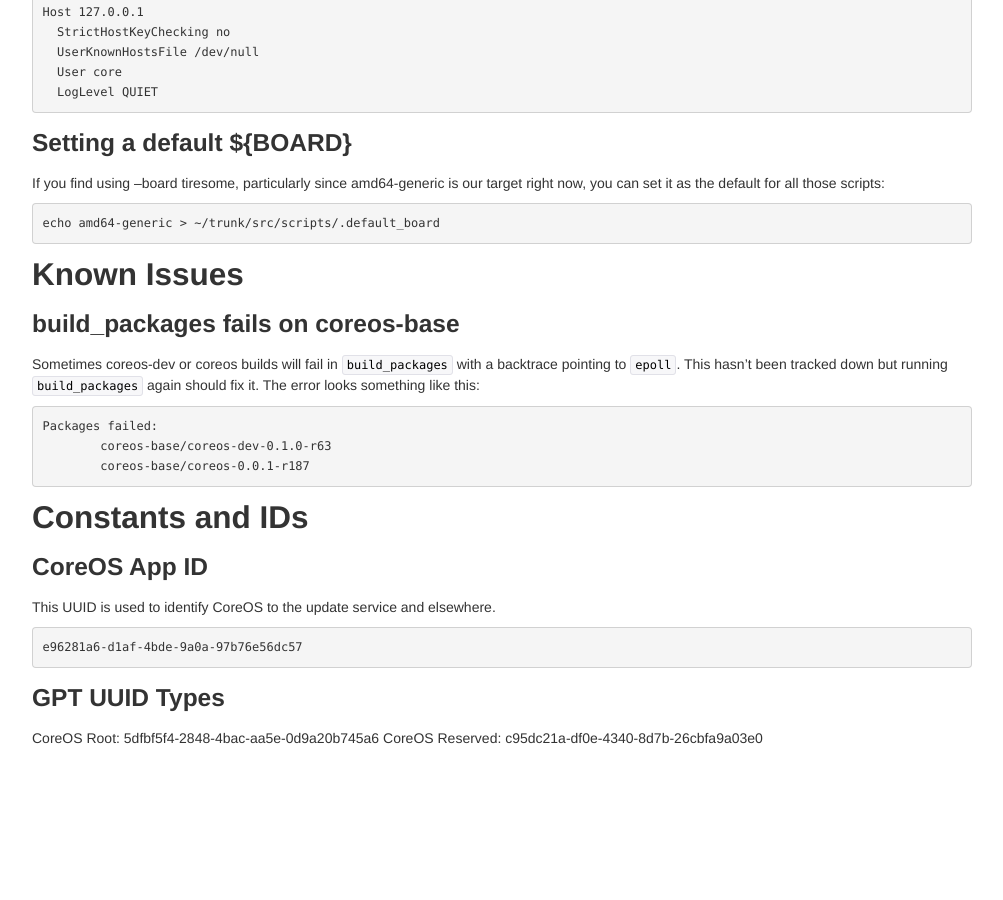
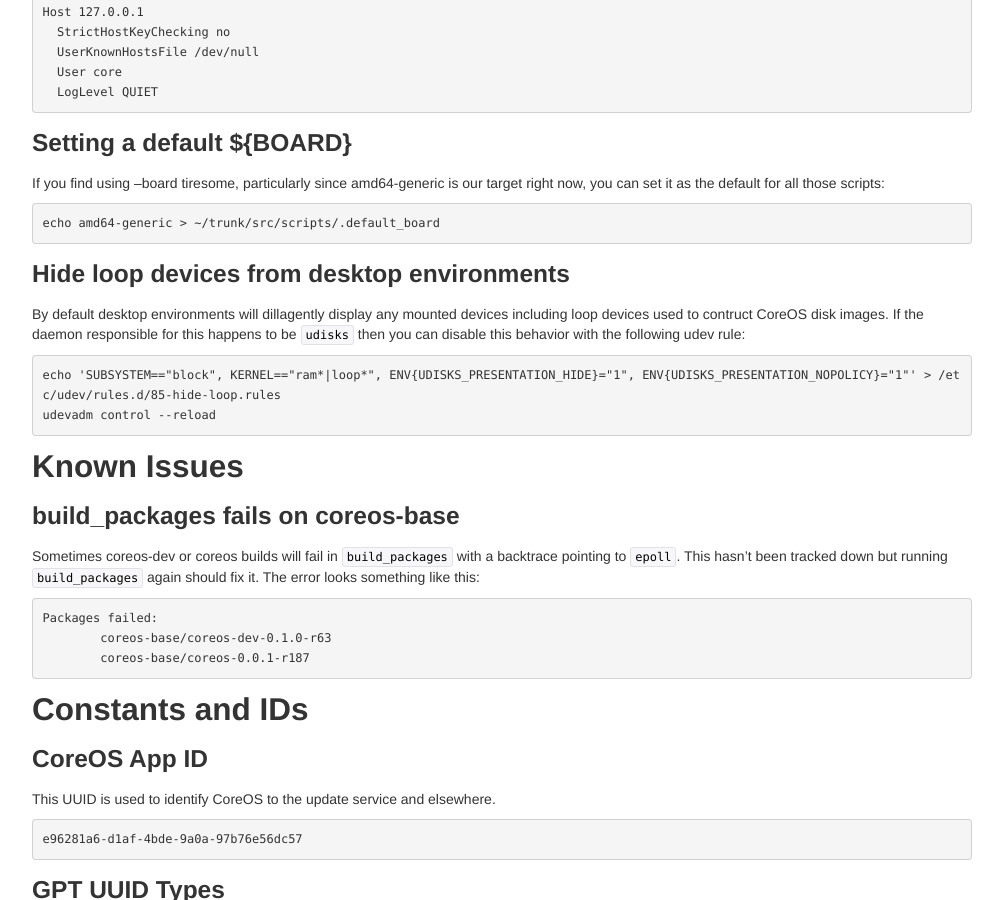
Before and after one commit to RandomStuffs22/coreos.github.com, a Jekyll site: the page built from index.markdown, in a window 1280 px wide and 900 px high, scrolled down 3578 px. Shown: the whole window, without its empty margins (138-1141 px from the left). Built offline with Jekyll 4.4.1, drawn with Linux system fonts in a browser that asks for light colours; Markdown is read by kramdown in place of the engine named in the settings; before the commit the page ends 4336 px from its top, so only the background shows below that.

Commit message:
feat(index): Document how to silence loopback disk

````diff
--- a/index.markdown
+++ b/index.markdown
@@ -272,6 +272,18 @@ target right now, you can set it as the default for all those scripts:
 echo amd64-generic > ~/trunk/src/scripts/.default_board
 ```
 
+### Hide loop devices from desktop environments
+
+By default desktop environments will dillagently display any mounted devices
+including loop devices used to contruct CoreOS disk images. If the daemon
+responsible for this happens to be ``udisks`` then you can disable this
+behavior with the following udev rule:
+
+```
+echo 'SUBSYSTEM=="block", KERNEL=="ram*|loop*", ENV{UDISKS_PRESENTATION_HIDE}="1", ENV{UDISKS_PRESENTATION_NOPOLICY}="1"' > /etc/udev/rules.d/85-hide-loop.rules
+udevadm control --reload
+```
+
 ## Known Issues
 
 ### build\_packages fails on coreos-base
````
